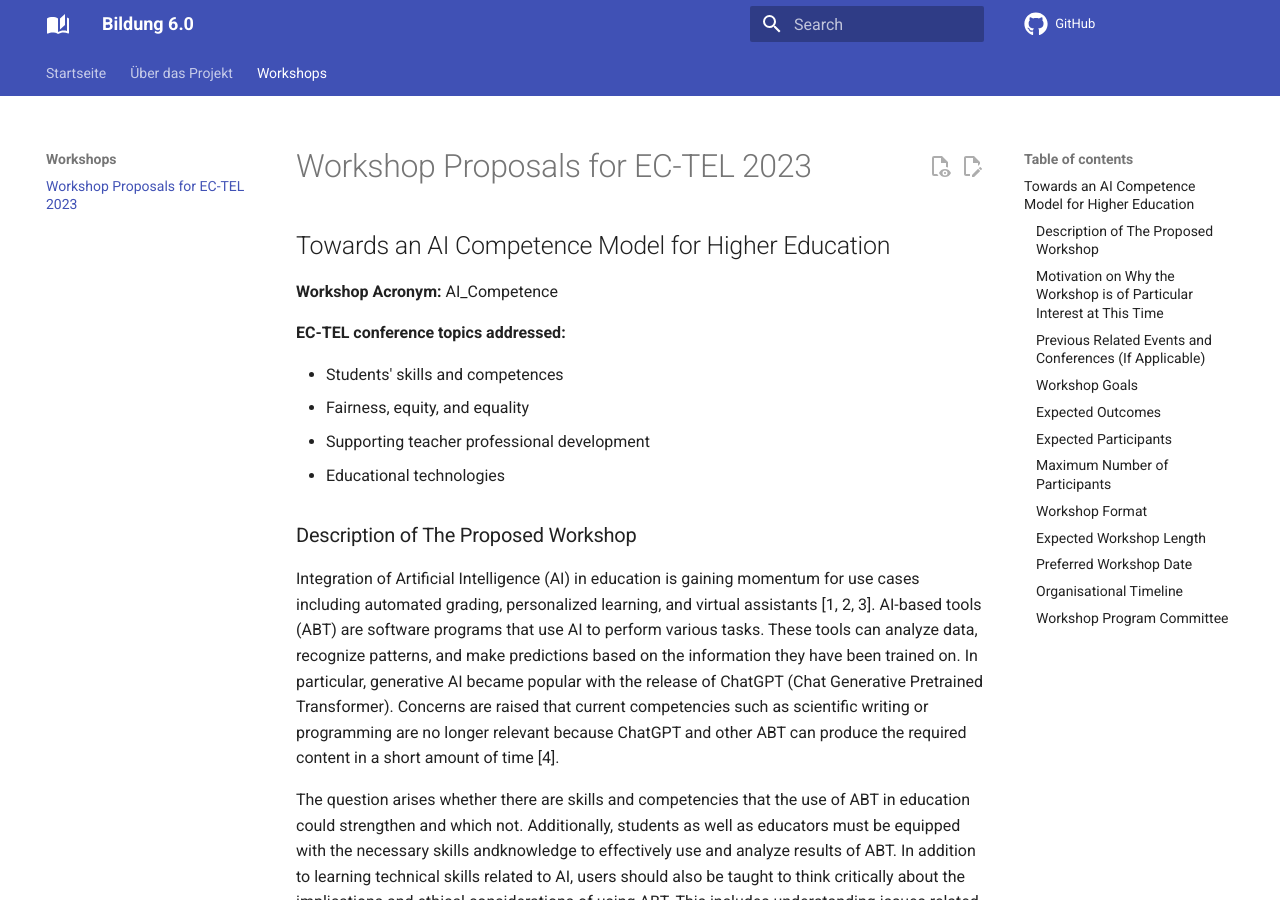
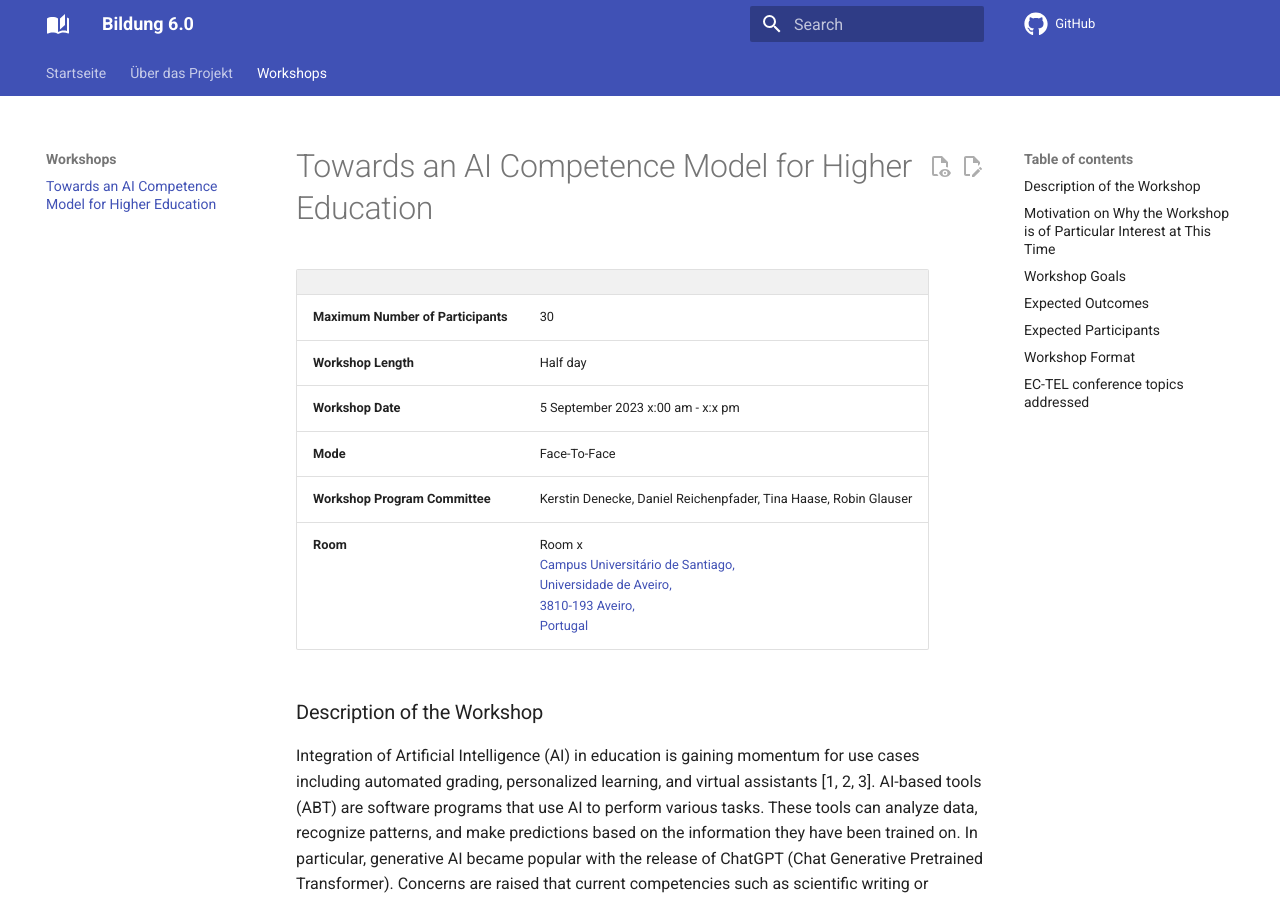
Before and after one commit to bildung6/bildung6, an MkDocs documentation site: the page built from docs/workshops/ectel.md, in a window 1280 px wide and 900 px high. Built offline with MkDocs 1.6.1 and Material for MkDocs 9.7.7, drawn with Linux system fonts in a browser that asks for light colours; comment, search, counter and statistics services are not loaded; some of the changed text lies outside the part shown.

Commit message:
Updating workshop

```diff
--- a/docs/workshops/ectel.md
+++ b/docs/workshops/ectel.md
@@ -1,44 +1,65 @@
 ---
-title: Workshop Proposals for EC-TEL 2023
+title: Towards an AI Competence Model for Higher Education
 ---
 
-## Towards an AI Competence Model for Higher Education
+|                                    |                                                                                                                                                                                                                                                                                                                                            |
+|:-----------------------------------|:-------------------------------------------------------------------------------------------------------------------------------------------------------------------------------------------------------------------------------------------------------------------------------------------------------------------------------------------|
+| **Maximum Number of Participants** | 30                                                                                                                                                                                                                                                                                                                                         |
+| **Workshop Length**                | Half day                                                                                                                                                                                                                                                                                                                                   |
+| **Workshop Date**                  | 5 September 2023 x:00 am - x:x pm                                                                                                                                                                                                                                                                                                          |
+| **Mode**                           | Face-To-Face                                                                                                                                                                                                                                                                                                                               |
+| **Workshop Program Committee**         | Kerstin Denecke, Daniel Reichenpfader, Tina Haase, Robin Glauser |
+| **Room**                           | Room x  <br>[Campus Universitário de Santiago, <br> Universidade de Aveiro,  <br>3810-193 Aveiro, <br> Portugal](https://www.google.com/maps/dir//Deca+Campus+Universit%C3%A1rio+de+Santiago+Universidade+de+Aveiro+3810-193+Aveiro,+Portugal/@40.6290459,-8.6562456,17z/data=!4m5!4m4!1m0!1m2!1m1!1s0xd23a2ac782797cd:0x829e10aa3e1ff33a) |
 
-**Workshop Acronym:** AI_Competence
 
-**EC-TEL conference topics addressed:**
 
-- Students' skills and competences
-- Fairness, equity, and equality
-- Supporting teacher professional development
-- Educational technologies
 
-### Description of The Proposed Workshop
+### Description of the Workshop
 
-Integration of Artificial Intelligence (AI) in education is gaining momentum for use cases including automated grading, personalized learning, and virtual assistants [1, 2, 3]. AI-based tools (ABT) are software programs that use AI to perform various tasks. These tools can analyze data, recognize patterns, and make predictions based on the information they have been trained on. In particular, generative AI became popular with the release of ChatGPT (Chat Generative Pretrained Transformer). Concerns are raised that current competencies such as scientific writing or programming are no longer relevant because ChatGPT and other ABT can produce the required content in a short amount of time [4].
+Integration of Artificial Intelligence (AI) in education is gaining momentum for use cases including automated grading,
+personalized learning, and virtual assistants [1, 2, 3]. AI-based tools (ABT) are software programs that use AI to
+perform various tasks. These tools can analyze data, recognize patterns, and make predictions based on the information
+they have been trained on. In particular, generative AI became popular with the release of ChatGPT (Chat Generative
+Pretrained Transformer). Concerns are raised that current competencies such as scientific writing or programming are no
+longer relevant because ChatGPT and other ABT can produce the required content in a short amount of time [4].
 
-The question arises whether there are skills and competencies that the use of ABT in education could strengthen and which not. Additionally, students as well as educators must be equipped with the necessary skills andknowledge to effectively use and analyze results of ABT. In addition to learning technical skills related to AI, users should also be taught to think critically about the implications and ethical considerations of using ABT. This includes understanding issues related to bias, privacy, and security, and developing strategies to mitigate these risks.
+The question arises whether there are skills and competencies that the use of ABT in education could strengthen and
+which not. Additionally, students as well as educators must be equipped with the necessary skills andknowledge to
+effectively use and analyze results of ABT. In addition to learning technical skills related to AI, users should also be
+taught to think critically about the implications and ethical considerations of using ABT. This includes understanding
+issues related to bias, privacy, and security, and developing strategies to mitigate these risks.
 
-The AI_Competencies workshop is organized in the context of the BeLearn research project Bildung 6.0 (Education 6.0), which aims to develop a platform that provides AI-based tools for addressing specific use cases in higher education such as automatic generation of questions for repeating teaching content from PowerPoint slides.
+The AI_Competencies workshop is organized in the context of the BeLearn research project Bildung 6.0 (Education 6.0),
+which aims to develop a platform that provides AI-based tools for addressing specific use cases in higher education such
+as automatic generation of questions for repeating teaching content from PowerPoint slides.
 
-With this interdisciplinary workshop, we aim to bring together experts and practitioners from AI-based tools for higher education focusing on natural language processing, technology-enhanced learning, and educational application of technologies to collect competencies needed by lecturers and students to become able to make sustainable use of ABT.
+With this interdisciplinary workshop, we aim to bring together experts and practitioners from AI-based tools for higher
+education focusing on natural language processing, technology-enhanced learning, and educational application of
+technologies to collect competencies needed by lecturers and students to become able to make sustainable use of ABT.
 
 **References:**
 
-1. González-Calatayud, V., Prendes-Espinosa, P., Roig-Vila, R.: Artificial intelligence for student assessment: A systematic review. Applied Sciences 11(12), 5467 (2021)
-2. Maghsudi, S., Lan, A., Xu, J., van Der Schaar, M.: Personalized education in the artificial intelligence era: what to expect next. IEEE Signal Processing Magazine 38(3), 37–50 (2021)
-3. O’Connor, S., et al.: Open artificial intelligence platforms in nursing education: Tools for academic progress or abuse? Nurse Education in Practice 66, 103537–103537 (2022)
+1. González-Calatayud, V., Prendes-Espinosa, P., Roig-Vila, R.: Artificial intelligence for student assessment: A
+   systematic review. Applied Sciences 11(12), 5467 (2021)
+2. Maghsudi, S., Lan, A., Xu, J., van Der Schaar, M.: Personalized education in the artificial intelligence era: what to
+   expect next. IEEE Signal Processing Magazine 38(3), 37–50 (2021)
+3. O’Connor, S., et al.: Open artificial intelligence platforms in nursing education: Tools for academic progress or
+   abuse? Nurse Education in Practice 66, 103537–103537 (2022)
 4. Stokel-Walker, C.: AI bot chatgpt writes smart essays-should academics worry? Nature (2022)
 
 ### Motivation on Why the Workshop is of Particular Interest at This Time
 
-AI has the potential to revolutionize education by providing personalized learning experiences, facilitating student engagement and motivation, and increasing access to education. However, the effective use of AI in education requires a deep understanding of the competencies it is able to strengthen, on the competencies and skills needed to make use of the ABT, and finally, we need an understanding of skills and competencies that are unique to humans and can neither be taught by ABT nor be replaced by ABT.
+AI has the potential to revolutionize education by providing personalized learning experiences, facilitating student
+engagement and motivation, and increasing access to education. However, the effective use of AI in education requires a
+deep understanding of the competencies it is able to strengthen, on the competencies and skills needed to make use of
+the ABT, and finally, we need an understanding of skills and competencies that are unique to humans and can neither be
+taught by ABT nor be replaced by ABT.
 
-In this way, the workshop topic is addressing the UN sustainable goal "quality education": When there is a deep understanding of the competencies that ABT can support in teaching, tools can be specifically developed for different target groups. Furthermore, the use of AI in education raises important ethical and social implications related to competencies. Our workshop provides an opportunity to discuss these issues and develop best practices and guidelines to ensure that AI is used responsibly and ethically.
-
-### Previous Related Events and Conferences (If Applicable)
-
-Not applicable.
+In this way, the workshop topic is addressing the UN sustainable goal "quality education": When there is a deep
+understanding of the competencies that ABT can support in teaching, tools can be specifically developed for different
+target groups. Furthermore, the use of AI in education raises important ethical and social implications related to
+competencies. Our workshop provides an opportunity to discuss these issues and develop best practices and guidelines to
+ensure that AI is used responsibly and ethically.
 
 ### Workshop Goals
 
@@ -50,46 +71,42 @@ Not applicable.
 
 One or more of the following outputs might be produced in accordance with the participants:
 
-1. Research paper: The workshop could generate new research ideas, hypotheses, or methods related to the use of AI in higher education. These could contribute to scientific papers that add to the scholarly discourse in the field.
-2. White paper: The workshop could produce a summary of competencies needed to interact with ABT aggregated in a white paper. This could be useful for future curricula development in higher education.
-3. Case studies: The workshop could showcase successful AI-based applications in higher education, the required competencies for responsible interaction and integration in higher education, and the competencies and skills achieved by the application.
+1. Research paper: The workshop could generate new research ideas, hypotheses, or methods related to the use of AI in
+   higher education. These could contribute to scientific papers that add to the scholarly discourse in the field.
+2. White paper: The workshop could produce a summary of competencies needed to interact with ABT aggregated in a white
+   paper. This could be useful for future curricula development in higher education.
+3. Case studies: The workshop could showcase successful AI-based applications in higher education, the required
+   competencies for responsible interaction and integration in higher education, and the competencies and skills
+   achieved by the application.
 4. Draft of an AI competence model
 
 ### Expected Participants
 
-We expect to attract the attention of 15-30 participants. The chosen workshop methodology will also allow for more participants to join.
+We expect to attract the attention of 15-30 participants. The chosen workshop methodology will also allow for more
+participants to join.
 
-Regarding background, we are open to every conference participant with an interest in future education, in particular, those with knowledge in applying AI-based tools in education settings.
-
-### Maximum Number of Participants
-
-30
+Regarding background, we are open to every conference participant with an interest in future education, in particular,
+those with knowledge in applying AI-based tools in education settings.
 
 ### Workshop Format
 
-We are planning an interactive half-day workshop with a maximum of 30 participants. The participants should expect participants should expect: symposia elements, discussion groups, group-based demos, presentations. Before the workshop, we might ask participants to fill out a questionnaire on the topic of the workshop. The results will be used as input for discussion during the workshop.
+We are planning an interactive half-day workshop with a maximum of 30 participants. The participants should expect
+participants should expect: symposia elements, discussion groups, group-based demos, presentations. Before the workshop,
+we might ask participants to fill out a questionnaire on the topic of the workshop. The results will be used as input
+for discussion during the workshop.
 
 **Workshop outline:**
 
-- Introduction to AI-based tools for higher education, in which the participants can expect to interact with some AI-based tools
-- Facilitated discussion and drafting a list of competencies needed for interacting responsibly with ABTin higher education and also include them responsibly in teaching contexts
-- Facilitated discussion and drafting a list of competencies that can be learned by the application of ABT in higher education and those that cannot be learned.
+- Introduction to AI-based tools for higher education, in which the participants can expect to interact with some
+  AI-based tools
+- Facilitated discussion and drafting a list of competencies needed for interacting responsibly with ABTin higher
+  education and also include them responsibly in teaching contexts
+- Facilitated discussion and drafting a list of competencies that can be learned by the application of ABT in higher
+  education and those that cannot be learned.
 
-### Expected Workshop Length
+### EC-TEL conference topics addressed
 
-Half day
-
-### Preferred Workshop Date
-
-5 September 2023
-
-### Organisational Timeline
-
-Proposed timeline, including a tentative submission deadline for Workshop participants (around late June - early July) and notification date (at least two weeks before the end of the early-bird registration).
-
-### Workshop Program Committee
-
-- Kerstin Denecke
-- Daniel Reichenpfader
-- Tina Haase
-- Robin Glauser
+- Students' skills and competences
+- Fairness, equity, and equality
+- Supporting teacher professional development
+- Educational technologies
```
